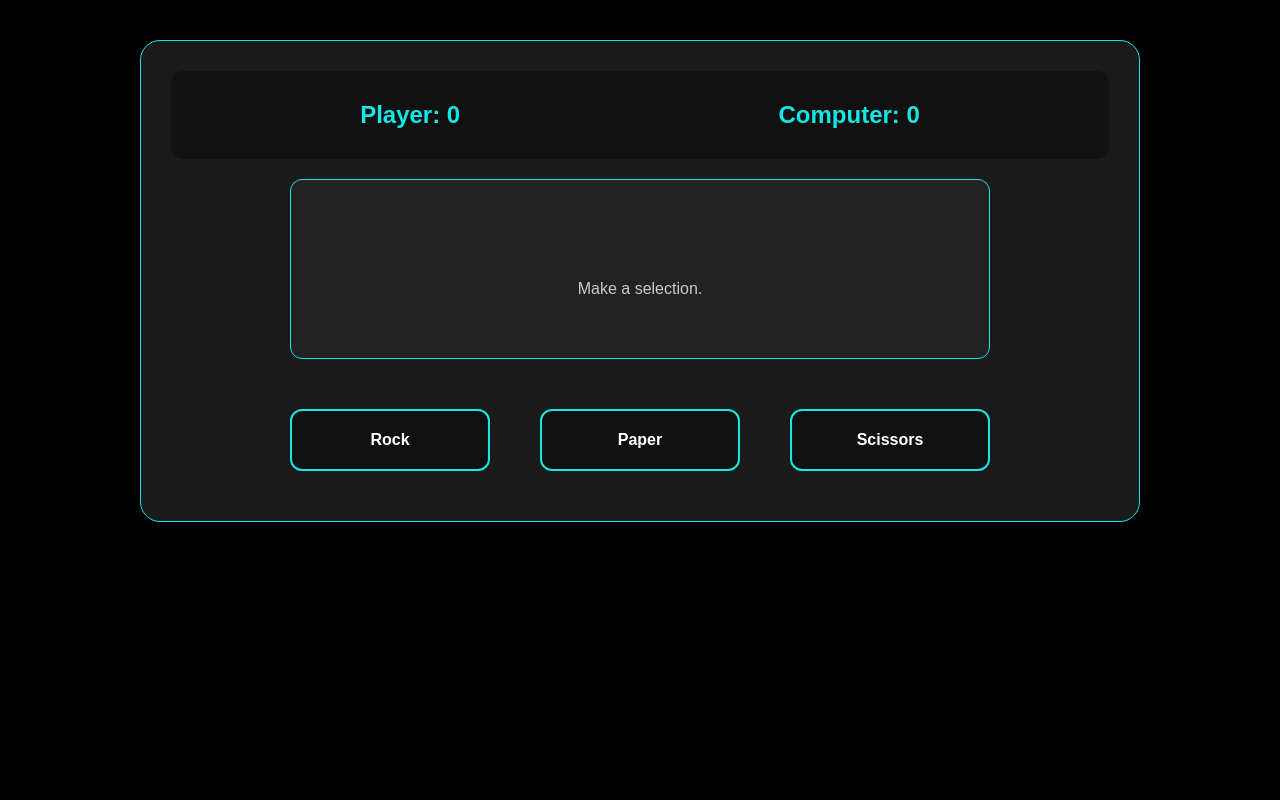
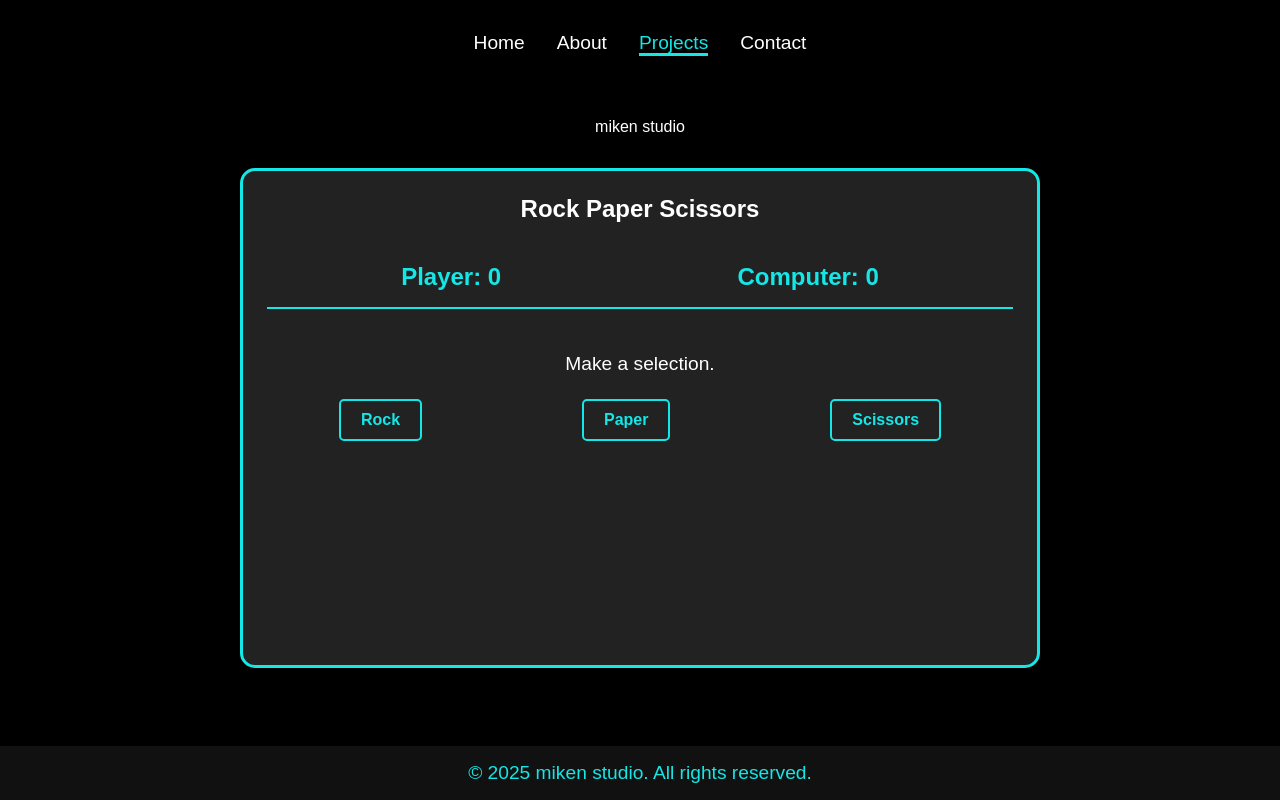
Before and after one commit to mike4278/TOP_RPS, a plain HTML site: page index.html in a window 1280 px wide. Drawn offline with Linux system fonts and the light colour scheme.

Commit message:
Updated styles and layout

```diff
--- a/index.html
+++ b/index.html
@@ -4,27 +4,63 @@
     <meta charset="UTF-8" />
     <meta name="viewport" content="width=device-width, initial-scale=1.0" />
     <title>Rock Paper Scissors</title>
+    <link rel="stylesheet" href="style.css" />
     <script src="script.js" defer></script>
-    <!-- <link rel="stylesheet" href="style.css" /> -->
-    <!-- Updated CSS -->
-    <link rel="stylesheet" href="RPS.css" />
   </head>
   <body>
-    <div class="main">
+    <div class="page-container">
+      <header class="head">
+        <nav class="nav">
+          <ul class="links">
+            <li><a href="https://mikenstudio.github.io/index.html">Home</a></li>
+            <li>
+              <a href="https://mikenstudio.github.io/about.html">About</a>
+            </li>
+            <li>
+              <a
+                href="https://mikenstudio.github.io/projects.html"
+                class="active"
+                >Projects</a
+              >
+            </li>
+            <li>
+              <a href="https://mikenstudio.github.io/contact.html">Contact</a>
+            </li>
+            <!-- <li><a href="./index.html">Toggle Theme</a></li> -->
+          </ul>
+        </nav>
+      </header>
+
+      <main class="home-content">
+        <div class="logo-block">
+          <p class="logo">miken <span class="studio">studio</span></p>
+        </div>
+        <section class="page-content center-content">
+          <h1>Rock Paper Scissors</h1>
+
           <div class="scores">
-        <h1>Player: <span id="player-score">0</span></h1>
-        <h1>Computer: <span id="computer-score">0</span></h1>
+            <h2>Player: <span id="player-score">0</span></h2>
+            <h2>Computer: <span id="computer-score">0</span></h2>
           </div>
+
           <div class="announce">
-        <h1 id="winner"></h1>
+            <h2 id="winner"></h2>
             <p id="report"></p>
             <p id="selection-text">Make a selection.</p>
           </div>
+
           <div class="buttons">
             <button id="rock">Rock</button>
             <button id="paper">Paper</button>
             <button id="scissors">Scissors</button>
           </div>
+          <button id="play-again">Play Again</button>
+        </section>
+      </main>
+
+      <footer class="site-footer">
+        <p>&copy; 2025 miken studio. All rights reserved.</p>
+      </footer>
     </div>
   </body>
 </html>
--- a/style.css
+++ b/style.css
@@ -1,49 +1,160 @@
 * {
+  margin: 0;
   padding: 0;
-  margin: 0;
   box-sizing: border-box;
-  font-family: Arial, Helvetica, sans-serif;
-  border-radius: 20px;
+  font-family: "Fira Sans", sans-serif;
 }
-button {
-  padding: 20px;
-  width: 200px;
-  margin: 20px;
-  font-weight: 700;
-  font-size: 1rem;
+
+html,
+body {
+  height: 100%;
+  background-color: black;
+  color: white;
 }
-.main {
+
+.page-container {
+  min-height: 100vh;
   display: flex;
   flex-direction: column;
-  width: 1000px;
-  background-color: gray;
-  margin: 20px auto;
-  padding: 30px;
+}
+
+.nav {
+  padding: 2rem;
+  width: 100%;
+  display: flex;
   justify-content: center;
+  gap: 2rem;
+}
+
+.nav a {
+  color: inherit;
+  text-decoration: none;
+  font-weight: 500;
+  font-size: 1.2rem;
+  border-bottom: 3px solid transparent;
+  transition: all 0.2s ease;
+}
+
+.nav a:hover,
+.nav a.active {
+  color: #15e6e6;
+  border-bottom: 3px solid #15e6e6;
+}
+
+.home-content {
+  flex: 1;
+  display: flex;
+  flex-direction: column;
   align-items: center;
+  justify-content: flex-start;
+  padding: 2rem;
+  gap: 2rem;
 }
+
+.page-content.center-content {
+  width: 100%;
+  max-width: 800px;
+  min-height: 500px;
+  max-height: 500px;
+  background-color: #222;
+  border: 3px solid #15e6e6;
+  border-radius: 15px;
+  display: flex;
+  flex-direction: column;
+  align-items: center;
+  gap: 1.5rem;
+  padding: 1.5rem;
+}
+
 .scores {
-  background-color: grey;
+  width: 100%;
   display: flex;
-  min-width: 80%;
   justify-content: space-around;
-  padding: 30px;
+  padding: 1rem;
+  border-bottom: 2px solid #15e6e6;
 }
+
+.scores h2 {
+  font-size: 1.5rem;
+  color: #15e6e6;
+}
+
+.announce {
+  width: 100%;
+  text-align: center;
+  display: flex;
+  flex-direction: column;
+  justify-content: center;
+  gap: 10px;
+  font-size: 1.2rem;
+  color: white;
+}
+
 .buttons {
   display: flex;
   justify-content: space-around;
-  padding-top: 10px;
+  width: 100%;
+  gap: 1rem;
+  flex-wrap: wrap;
 }
-.announce {
+
+.buttons button,
+#play-again {
+  padding: 10px 20px;
+  border-radius: 5px;
+  border: 2px solid #15e6e6;
+  background-color: #222;
+  color: #15e6e6;
+  font-weight: 600;
+  font-size: 1rem;
+  cursor: pointer;
+  transition: all 0.2s ease;
+}
+
+.buttons button:hover,
+#play-again:hover {
+  background-color: #15e6e6;
+  color: black;
+}
+
+.site-footer {
+  text-align: center;
+  padding: 1rem;
+  font-size: 1.2rem;
+  background-color: #111;
+  color: #15e6e6;
+  font-weight: 500;
+}
+
+@media (max-width: 768px) {
+  .page-content.center-content {
+    max-width: 95vw;
+    min-height: 400px;
+    max-height: 400px;
+    padding: 1rem;
+  }
+
+  .scores h2,
+  .announce {
+    font-size: 1rem;
+  }
+
+  .buttons button,
+  #play-again {
+    font-size: 0.9rem;
+    padding: 8px 15px;
+  }
+}
+
+.nav ul.links {
+  list-style: none;
   display: flex;
-  flex-direction: column;
   justify-content: center;
-  align-items: center;
-  gap: 20px;
-  padding: 10px;
-  max-width: 700px;
-  min-width: 500px;
-  height: auto;
-  background-color: lightgray;
-  text-align: center;
+  gap: 2rem;
+  padding: 0;
+  margin: 0;
 }
+
+.nav ul.links li {
+  display: inline-block;
+}
```
Lines whose indentation alone changed are shown as unchanged.
